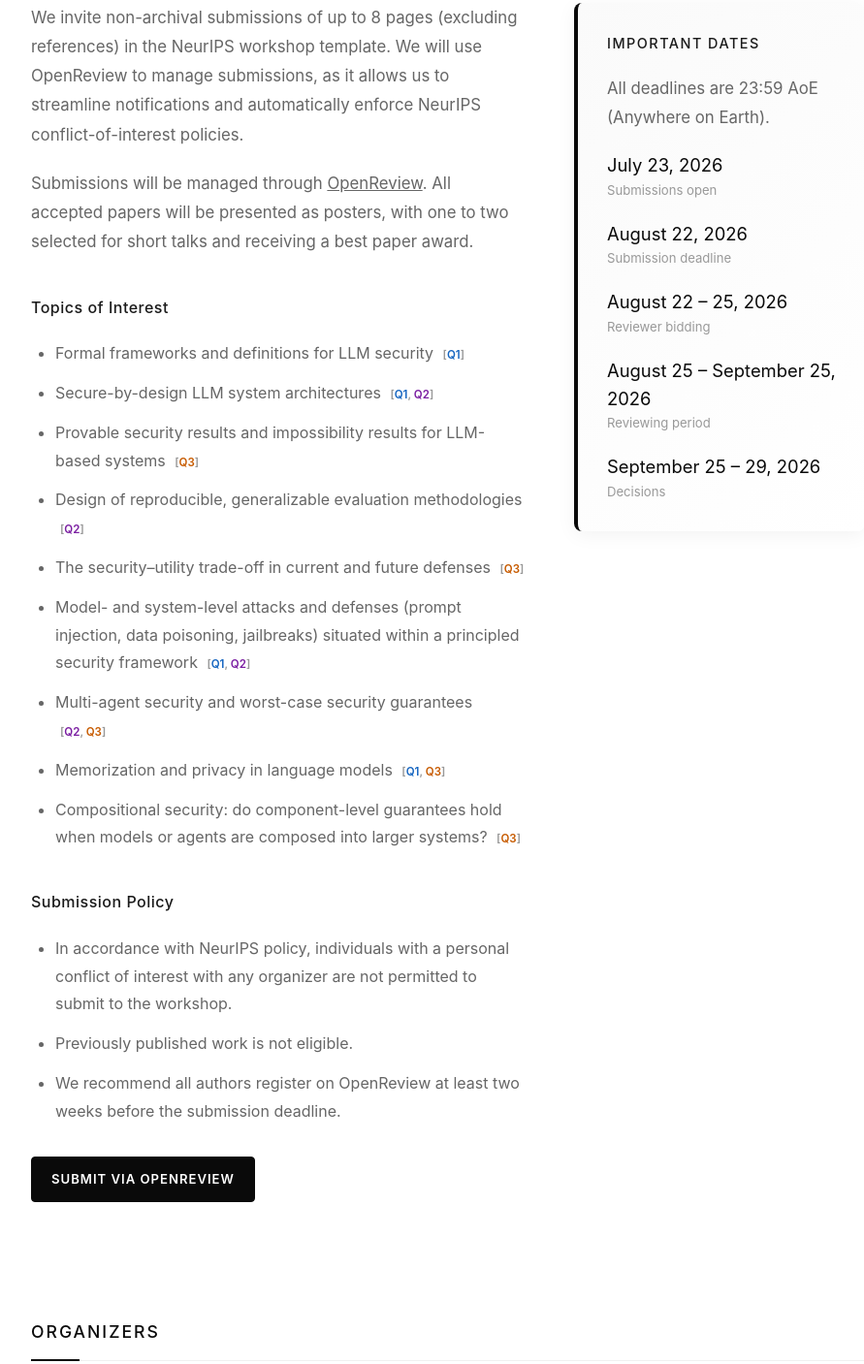
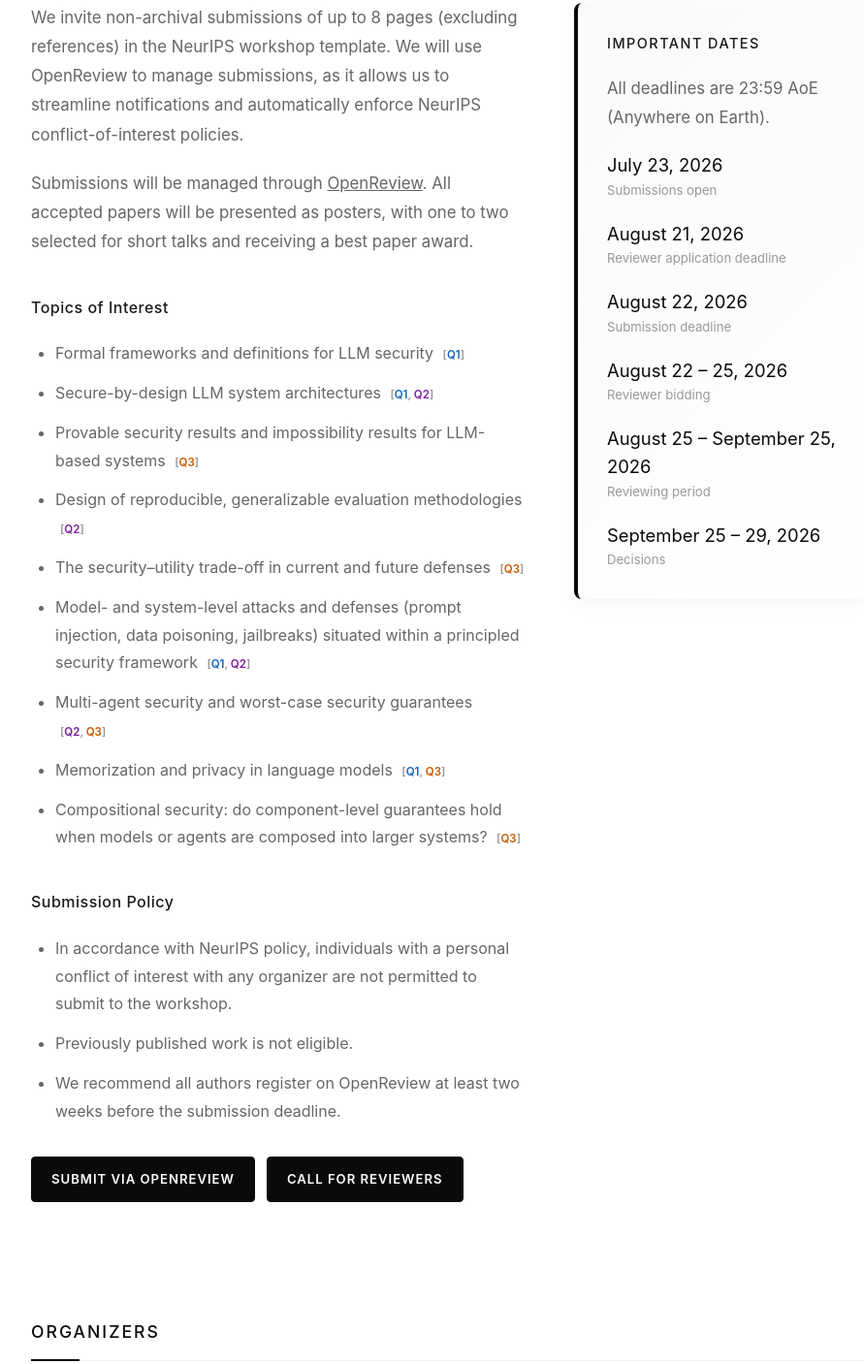
Before and after one commit to flmsec/flmsec.github.io, a plain HTML site: page index.html in a window 1280 px wide. Shown: the part 5092-6499 px from the top of the page at 97% size, without its empty margins (178-1069 px from the left). Drawn offline with Linux system fonts and the light colour scheme; animation ran at ten frames a second.

Commit message:
added call for reviewers

```diff
--- a/index.html
+++ b/index.html
@@ -709,6 +709,12 @@
             font-size: 0.82rem;
         }
 
+        .submission-actions {
+            display: flex;
+            flex-wrap: wrap;
+            gap: 12px;
+        }
+
         .submit-button {
             display: inline-block;
             margin-top: 12px;
@@ -1222,7 +1228,10 @@
                         <li>Previously published work is not eligible.</li>
                         <li>We recommend all authors register on OpenReview at least two weeks before the submission deadline.</li>
                     </ul>
-                    <a class="submit-button" href="https://openreview.net/group?id=NeurIPS.cc/2026/Workshop/FLMSec" target="_blank" rel="noopener">Submit via OpenReview</a>
+                    <div class="submission-actions">
+                        <a class="submit-button" href="https://openreview.net/group?id=NeurIPS.cc/2026/Workshop/FLMSec" target="_blank" rel="noopener">Submit via OpenReview</a>
+                        <a class="submit-button" href="https://docs.google.com/forms/d/e/1FAIpQLSdWvZy5HUKlbGEjFFg2mEF5iS61pDRW9Ce_TrXYSKsAi_-ncg/viewform?usp=dialog" target="_blank" rel="noopener">Call for Reviewers</a>
+                    </div>
                 </div>
                 <aside class="deadline-box">
                     <h3>Important Dates</h3>
@@ -1230,6 +1239,10 @@
                     <div class="deadline">
                         <div class="deadline-date">July 23, 2026</div>
                         <div class="deadline-label">Submissions open</div>
+                    </div>
+                    <div class="deadline">
+                        <div class="deadline-date">August 21, 2026</div>
+                        <div class="deadline-label">Reviewer application deadline</div>
                     </div>
                     <div class="deadline">
                         <div class="deadline-date">August 22, 2026</div>
```
